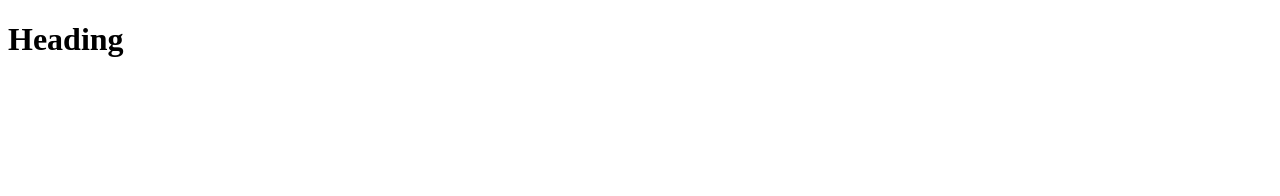
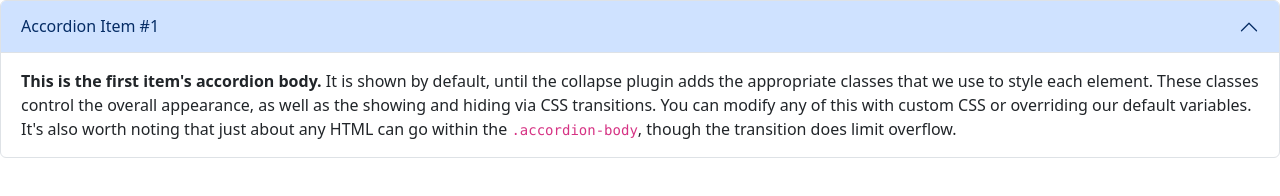
Before and after one commit to hickles/incident, a plain HTML site: page index.html in a window 1280 px wide. Drawn offline with nearby package versions, Linux system fonts and the light colour scheme.

Commit message:
Update index.html

```diff
--- a/index.html
+++ b/index.html
@@ -4,11 +4,24 @@
     <meta charset="UTF-8">
     <meta name="viewport" content="width=device-width, initial-scale=1.0">
     <meta http-equiv="X-UA-Compatible" content="ie=edge">
-    <title>Title</title>
-    <link rel="stylesheet" href="screen.css">
+    <title>Bootstrap Accordion</title>
+      <!-- Latest Bootstrap CSS -->
+    <link href="https://stackpath.bootstrapcdn.com/bootstrap/5.3.3/css/bootstrap.min.css" rel="stylesheet">
   </head>
   <body>
-    <h1>Heading</h1>
-    <script src="index.js"></script>
+  <div class="accordion" id="accordionExample">
+    <div class="accordion-item">
+      <h2 class="accordion-header">
+        <button class="accordion-button" type="button" data-bs-toggle="collapse" data-bs-target="#collapseOne" aria-expanded="true" aria-controls="collapseOne">
+            Accordion Item #1
+        </button>
+      </h2>
+    <div id="collapseOne" class="accordion-collapse collapse show" data-bs-parent="#accordionExample">
+      <div class="accordion-body">
+        <strong>This is the first item's accordion body.</strong> It is shown by default, until the collapse plugin adds the appropriate classes that we use to style each element. These classes control the overall appearance, as well as the showing and hiding via CSS transitions. You can modify any of this with custom CSS or overriding our default variables. It's also worth noting that just about any HTML can go within the <code>.accordion-body</code>, though the transition does limit overflow.
+      </div>
+    </div>
+  </div>
+  </div>
   </body>
 </html>
```
